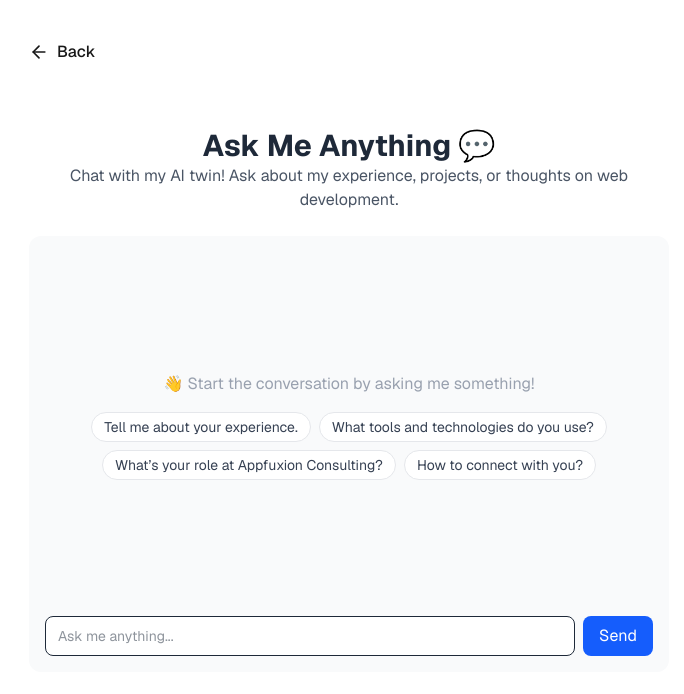
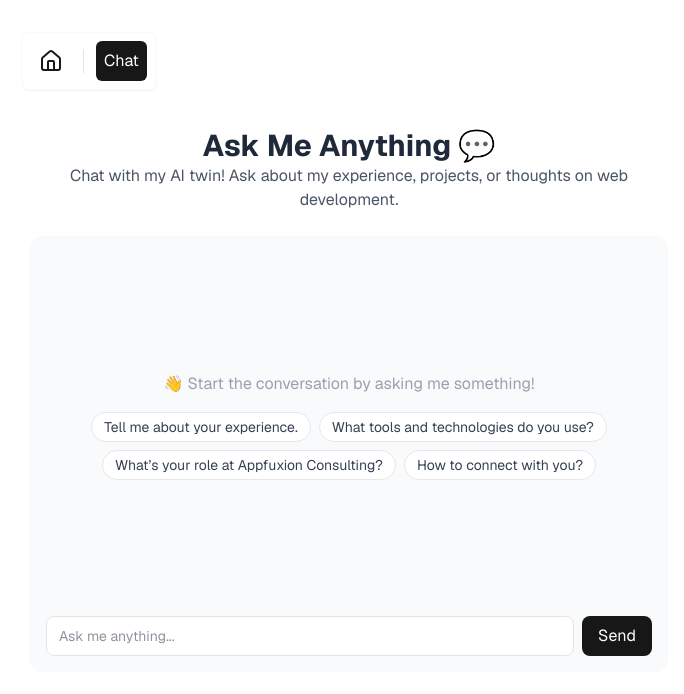
Before and after one commit to rafdspace/rafdian-web, a Next.js app: page /chat in a window 1280 px wide. Shown: the top 694 px of the page, without its empty margins (291-975 px from the left). Built offline with nearby package versions, Linux system fonts and the light colour scheme.

Commit message:
feat: add header component

```diff
--- a/src/app/(frontend)/chat/page.tsx
+++ b/src/app/(frontend)/chat/page.tsx
@@ -1,19 +1,8 @@
-import { ArrowLeft } from "lucide-react";
-import Link from "next/link";
 import { ChatContainer } from "@/components/chat/ChatContainer";
 
 export default async function ChatPage() {
   return (
-    <section className="relative flex flex-col gap-6 justify-between h-screen w-full max-w-3xl mx-auto pb-8 pt-14 md:py-32 px-6 sm:px-16 bg-white dark:bg-black text-gray-800 dark:text-gray-100">
-      <div className="flex items-center absolute top-4 md:top-10">
-        <Link
-          href="/"
-          className="flex items-center gap-2 text-foreground hover:text-[#4b4b4b] transition"
-        >
-          <ArrowLeft size={20} />
-          <span className="font-medium">Back</span>
-        </Link>
-      </div>
+    <div className="flex-1 flex gap-6 flex-col justify-between">
       <div className="text-left md:text-center">
         <h2 className="text-3xl font-bold">Ask Me Anything 💬</h2>
         <p className="text-gray-600 dark:text-gray-400">
@@ -22,6 +11,6 @@ export default async function ChatPage() {
         </p>
       </div>
       <ChatContainer />
-    </section>
+    </div>
   );
 }
--- a/src/app/(frontend)/layout.tsx
+++ b/src/app/(frontend)/layout.tsx
@@ -1,6 +1,7 @@
 import type { Metadata } from "next";
 import { Geist, Geist_Mono } from "next/font/google";
 import "./globals.css";
+import Header from "@/components/Header";
 
 const geistSans = Geist({
   variable: "--font-geist-sans",
@@ -28,8 +29,11 @@ export default function RootLayout({
       <body
         className={`${geistSans.variable} ${geistMono.variable} antialiased`}
       >
-        <div className="flex min-h-screen items-center justify-center bg-zinc-50 font-sans dark:bg-black">
-          {children}
+        <div className="flex min-h-screen items-center justify-center font-sans">
+          <div className="relative flex h-screen w-full max-w-3xl mx-auto pb-[106px] pt-6 md:py-32 px-6 sm:px-16 bg-white dark:bg-black text-gray-800 dark:text-gray-100 border-x border-zinc-50 shadow-xs">
+            <Header />
+            {children}
+          </div>
         </div>
       </body>
     </html>
--- a/src/app/(frontend)/page.tsx
+++ b/src/app/(frontend)/page.tsx
@@ -2,7 +2,7 @@ import Link from "next/link";
 
 export default async function Home() {
   return (
-    <main className="flex min-h-screen w-full max-w-3xl flex-col justify-center items-center py-32 px-16 bg-white dark:bg-black sm:items-start">
+    <div className="flex flex-1 flex-col justify-center">
       <div className="flex flex-col items-center gap-4 text-center sm:items-start sm:text-left">
         <h1 className="text-4xl font-semibold leading-tight text-black dark:text-zinc-50">
           Hi, I’m Rafdian Ramadhan 👋
@@ -45,6 +45,6 @@ export default async function Home() {
           </Link>
         </div>
       </div>
-    </main>
+    </div>
   );
 }
--- /dev/null
+++ b/src/components/Header.tsx
@@ -0,0 +1,45 @@
+"use client";
+
+import { House } from "lucide-react";
+import Link from "next/link";
+import { usePathname } from "next/navigation";
+import React from "react";
+
+const LINKS = [
+  { href: "/", label: <House />, key: "home" },
+  { href: "/chat", label: "Chat", key: "chat" },
+];
+
+const Header = () => {
+  const pathname = usePathname();
+
+  return (
+    <div
+      className="fixed h-max flex gap-2 items-center left-1/2 -translate-x-1/2 bottom-6 md:absolute md:left-14 md:top-8 md:translate-x-0 border rounded-md border-gray-50 p-2 shadow-xs bg-white dark:bg-black z-100
+      "
+    >
+      {LINKS.map(({ href, label, key }, index) => {
+        const isActive = pathname === href;
+        const isLast = index === LINKS.length - 1;
+
+        return (
+          <React.Fragment key={key}>
+            <Link
+              href={href}
+              className={`p-2 w-max rounded-md cursor-pointer transition-colors flex items-center ${
+                isActive
+                  ? "bg-foreground text-white"
+                  : "hover:bg-gray-100 text-foreground"
+              }`}
+            >
+              {label}
+            </Link>
+            {!isLast && <div className="h-6 w-px bg-zinc-200 mx-1" />}
+          </React.Fragment>
+        );
+      })}
+    </div>
+  );
+};
+
+export default Header;
--- a/src/components/chat/ChatBubble.tsx
+++ b/src/components/chat/ChatBubble.tsx
@@ -11,7 +11,7 @@ export function ChatBubble({ message }: Props) {
     <div
       className={`max-w-[80%] rounded-lg px-4 py-2 text-sm leading-relaxed wrap-break-word ${
         isUser
-          ? "bg-blue-600 text-white self-end ml-auto"
+          ? "bg-foreground text-white self-end ml-auto"
           : "bg-gray-200 dark:bg-gray-800 text-gray-900 dark:text-gray-100 self-start"
       }`}
     >
--- a/src/components/chat/ChatContainer.tsx
+++ b/src/components/chat/ChatContainer.tsx
@@ -19,7 +19,7 @@ export function ChatContainer() {
   };
 
   return (
-    <div className="flex flex-col rounded-xl p-4 bg-gray-50 dark:bg-gray-900 gap-4 overflow-hidden h-[65vh]">
+    <div className="flex flex-col rounded-xl p-4 bg-gray-50 dark:bg-gray-900 gap-4 overflow-hidden h-full">
       <div
         className={`flex-1 flex flex-col ${
           messages.length ? "justify-end" : "justify-center"
--- a/src/components/chat/ChatInput.tsx
+++ b/src/components/chat/ChatInput.tsx
@@ -25,12 +25,12 @@ export function ChatInput({ disabled, onSend }: Props) {
         value={input}
         onChange={(e) => setInput(e.target.value)}
         disabled={disabled}
-        className="flex-1 border rounded-lg px-3 py-2 text-sm bg-white dark:bg-gray-800 focus:outline-none focus:ring-2 focus:ring-blue-500"
+        className="flex-1 border rounded-lg px-3 py-2 text-sm bg-white dark:bg-gray-800 focus:outline-none focus:ring-0 border-zinc-200"
       />
       <button
         type="submit"
         disabled={disabled}
-        className="bg-blue-600 hover:bg-blue-700 disabled:opacity-50 text-white px-4 py-2 rounded-lg transition"
+        className="bg-foreground hover:bg-[#383838] disabled:opacity-50 text-white px-4 py-2 rounded-lg transition"
       >
         Send
       </button>
```
